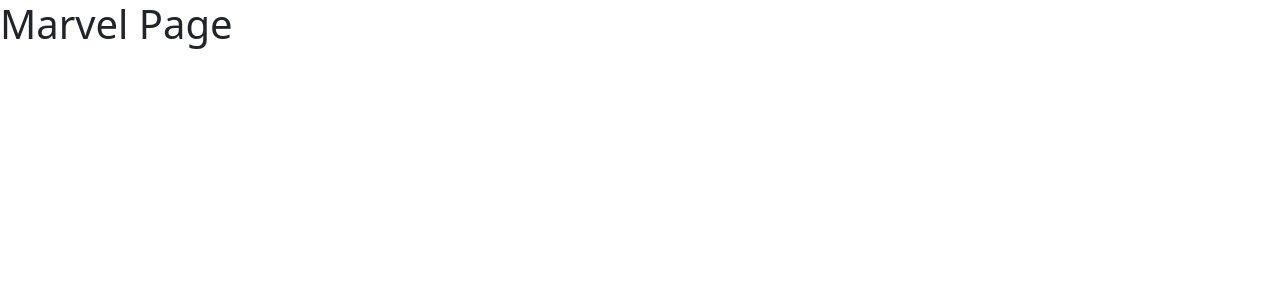
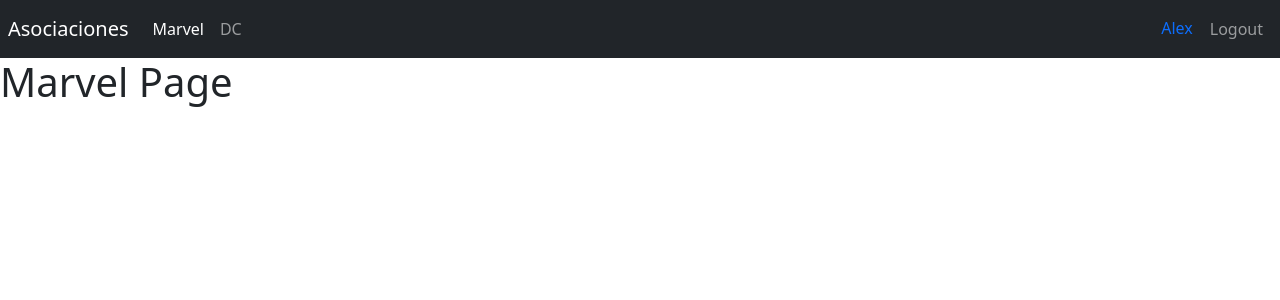
Before and after one commit to alexelizaga/07-react-heroes-vite, a React (Vite) app: page /marvel in a window 1280 px wide. Shown: the top 300 px of the page. Built offline with nearby package versions, Linux system fonts and the light colour scheme.

Commit message:
189. Active route class

```diff
--- /dev/null
+++ b/src/auth/index.ts
@@ -0,0 +1 @@
+export * from './pages';
--- /dev/null
+++ b/src/auth/pages/index.ts
@@ -0,0 +1 @@
+export * from './LoginPage';
--- /dev/null
+++ b/src/heroes/index.ts
@@ -0,0 +1 @@
+export * from './pages';
--- /dev/null
+++ b/src/heroes/pages/index.ts
@@ -0,0 +1,2 @@
+export * from './DcPage';
+export * from './MarvelPage';
--- a/src/router/AppRouter.tsx
+++ b/src/router/AppRouter.tsx
@@ -1,12 +1,14 @@
 import { Navigate, Route, Routes } from 'react-router-dom';
 
-import { LoginPage } from '../auth/pages/LoginPage';
-import { DcPage } from '../heroes/pages/DcPage';
-import { MarvelPage } from '../heroes/pages/MarvelPage';
+import { DcPage, MarvelPage } from '../heroes';
+import { LoginPage } from '../auth';
+import { Navbar } from '../ui';
+
 
 export const AppRouter = () => {
   return (
     <>
+      <Navbar />
       <Routes>
           <Route path="marvel" element={<MarvelPage />} />
           <Route path="dc" element={<DcPage />} />
--- /dev/null
+++ b/src/ui/components/Navbar.tsx
@@ -0,0 +1,49 @@
+import { Link, NavLink } from 'react-router-dom';
+
+
+export const Navbar = () => {
+    return (
+        <nav className="navbar navbar-expand-sm navbar-dark bg-dark p-2">
+
+            <Link
+                className="navbar-brand"
+                to="/"
+            >
+                Asociaciones
+            </Link>
+
+            <div className="navbar-collapse">
+                <div className="navbar-nav">
+
+                    <NavLink
+                        className={ ({ isActive }) => `nav-item nav-link ${ isActive ? 'active' : ''}` }
+                        to="/marvel"
+                    >
+                        Marvel
+                    </NavLink>
+
+                    <NavLink
+                        className={ ({ isActive }) => `nav-item nav-link ${ isActive ? 'active' : ''}` }
+                        to="/dc"
+                    >
+                        DC
+                    </NavLink>
+                </div>
+            </div>
+
+            <div className="navbar-collapse collapse w-100 order-3 dual-collapse2 d-flex justify-content-end">
+                <ul className="navbar-nav ml-auto">
+                    <span className="nav-item nav-link text-primary">
+                        Alex
+                    </span>
+
+                    <button
+                        className="nav-item nav-link btn"
+                    >
+                        Logout
+                    </button>
+                </ul>
+            </div>
+        </nav>
+    )
+}
--- /dev/null
+++ b/src/ui/components/index.ts
@@ -0,0 +1 @@
+export * from './Navbar';
--- /dev/null
+++ b/src/ui/index.ts
@@ -0,0 +1 @@
+export * from './components';
```
Also changed, not shown: 1 other file (tests, documents, lock files or other folders). Lines whose indentation alone changed are shown as unchanged.
